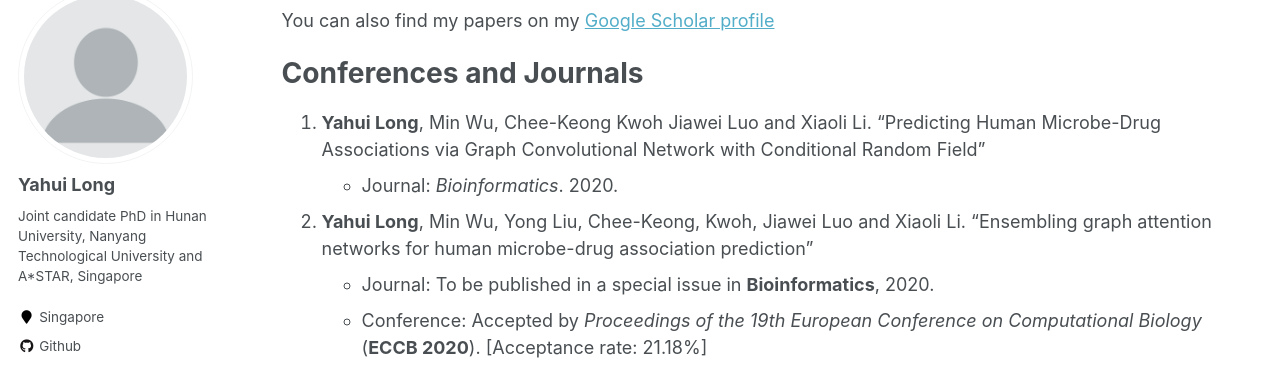
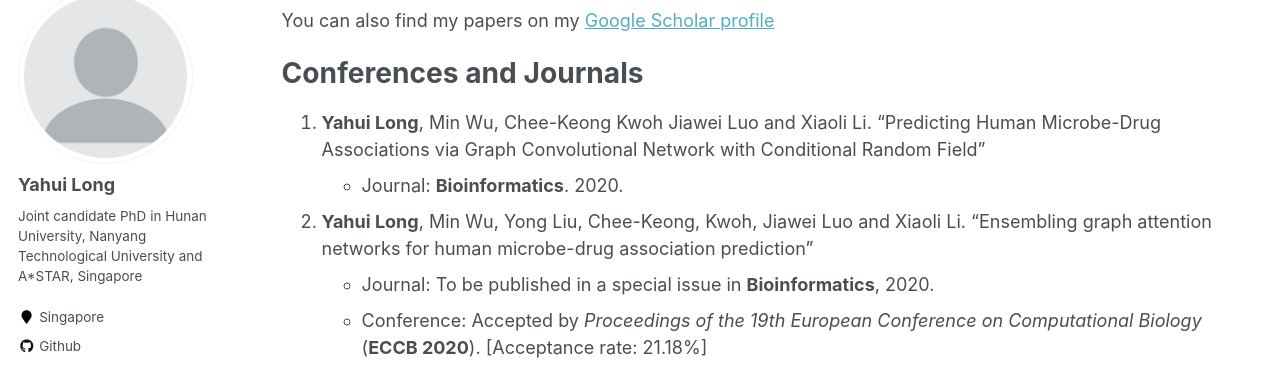
Before and after one commit to longyahui/Home, a Jekyll site: the page built from _pages/publications.md, in a window 1280 px wide. Shown: the part 129-497 px from the top of the page. Built offline with Jekyll 4.4.1, drawn with Linux system fonts in a browser that asks for light colours.

```diff
--- a/_pages/publications.md
+++ b/_pages/publications.md
@@ -14,7 +14,7 @@ You can also find my papers on my [Google Scholar profile](https://scholar.googl
 # Conferences and Journals
 
 1. **Yahui Long**, Min Wu, Chee-Keong Kwoh Jiawei Luo and Xiaoli Li. "Predicting Human Microbe-Drug Associations via Graph Convolutional Network with Conditional Random Field"
-   - Journal: *Bioinformatics*. 2020.
+   - Journal: **Bioinformatics**. 2020.
 2. **Yahui Long**, Min Wu, Yong Liu, Chee-Keong, Kwoh, Jiawei Luo and Xiaoli Li. "Ensembling graph attention networks for human microbe-drug association prediction"
    - Journal: To be published in a special issue in **Bioinformatics**, 2020.
    - Conference: Accepted by *Proceedings of the 19th European Conference on Computational Biology* (**ECCB 2020**). [Acceptance rate: 21.18%]
```
